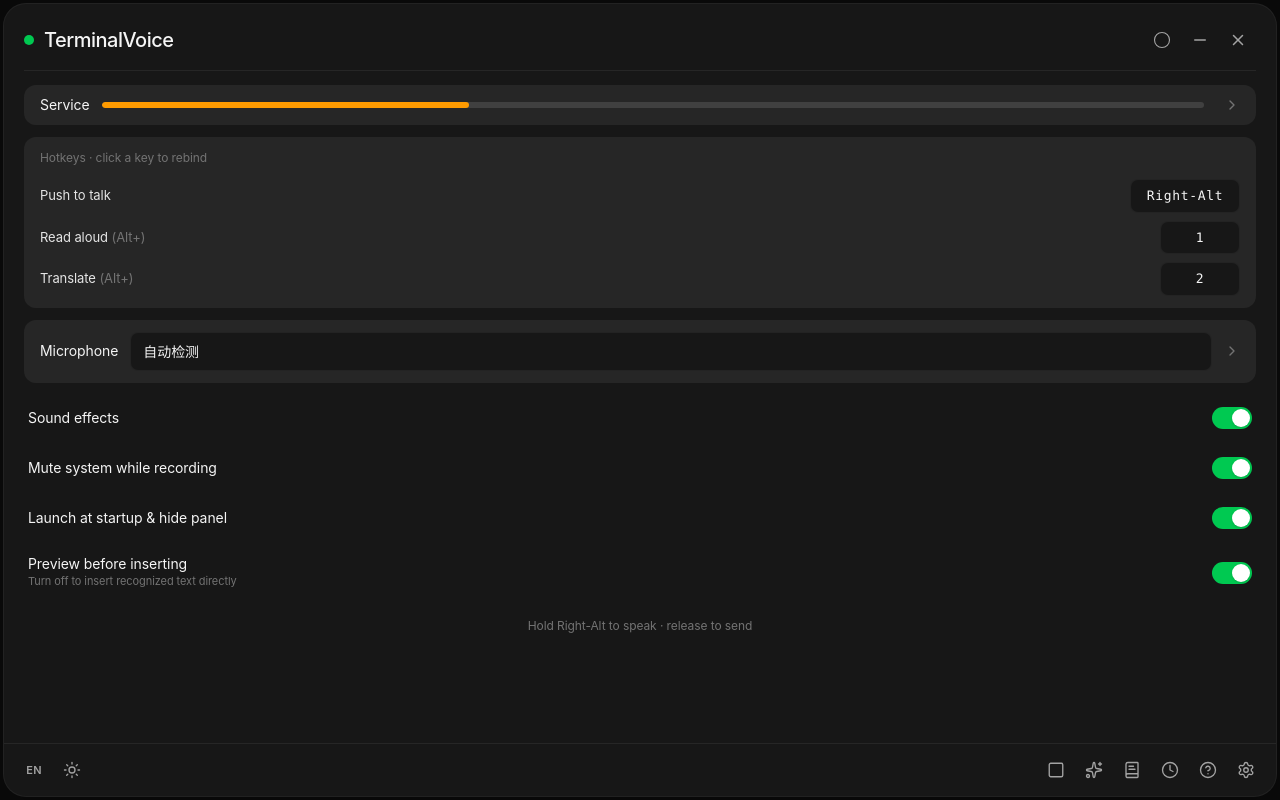
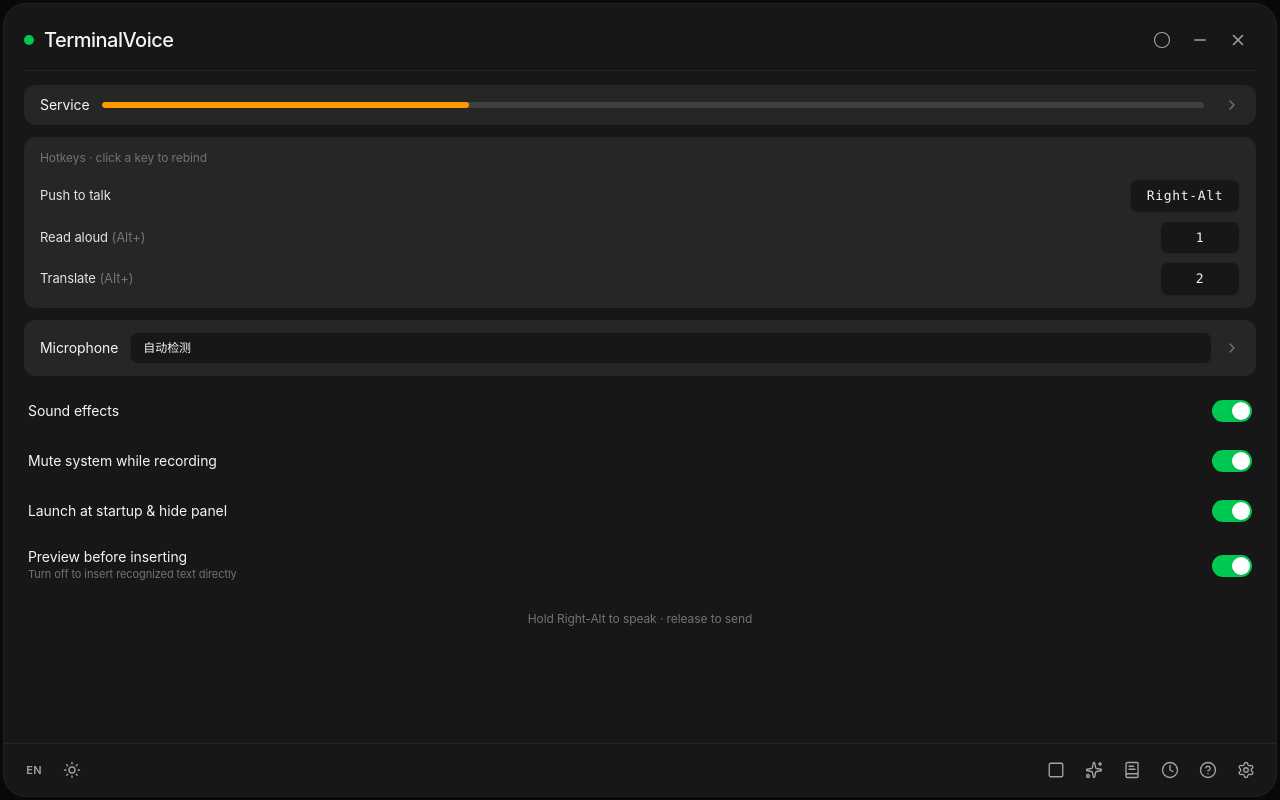
Before and after one commit to lucan6290/TerminalVoice, a React (Vite) app: page / in a window 1280 px wide. Built offline with nearby package versions, Linux system fonts and the light colour scheme; the HTML template or start-up script is replaced by a standard one.

Commit message:
fix: 统一麦克风下拉框字体大小与其他下拉框一致
将面板主页麦克风选择下拉框字体从 text-[14px] py-2 调整为 text-[12px] py-1.5，与模型选择、翻译目标语言等下拉框保持视觉一致，并补充 cursor-pointer 样式。

```diff
--- a/src/windows/panel/PanelWindow.tsx
+++ b/src/windows/panel/PanelWindow.tsx
@@ -438,7 +438,7 @@
             aria-label={t("panel.home.mic.label")}
             value={micDevice}
             onChange={(event) => setMicDevice(event.target.value)}
-            className="w-full min-w-0 appearance-none bg-neutral-900 rounded-lg px-3 py-2 text-[14px] text-neutral-100 border border-white/5 outline-none"
+            className="w-full min-w-0 appearance-none bg-neutral-900 rounded-lg px-3 py-1.5 text-[12px] text-neutral-100 border border-white/5 outline-none cursor-pointer"
           >
             {micDevices.map((device) => (
               <option key={device} value={device}>
```
